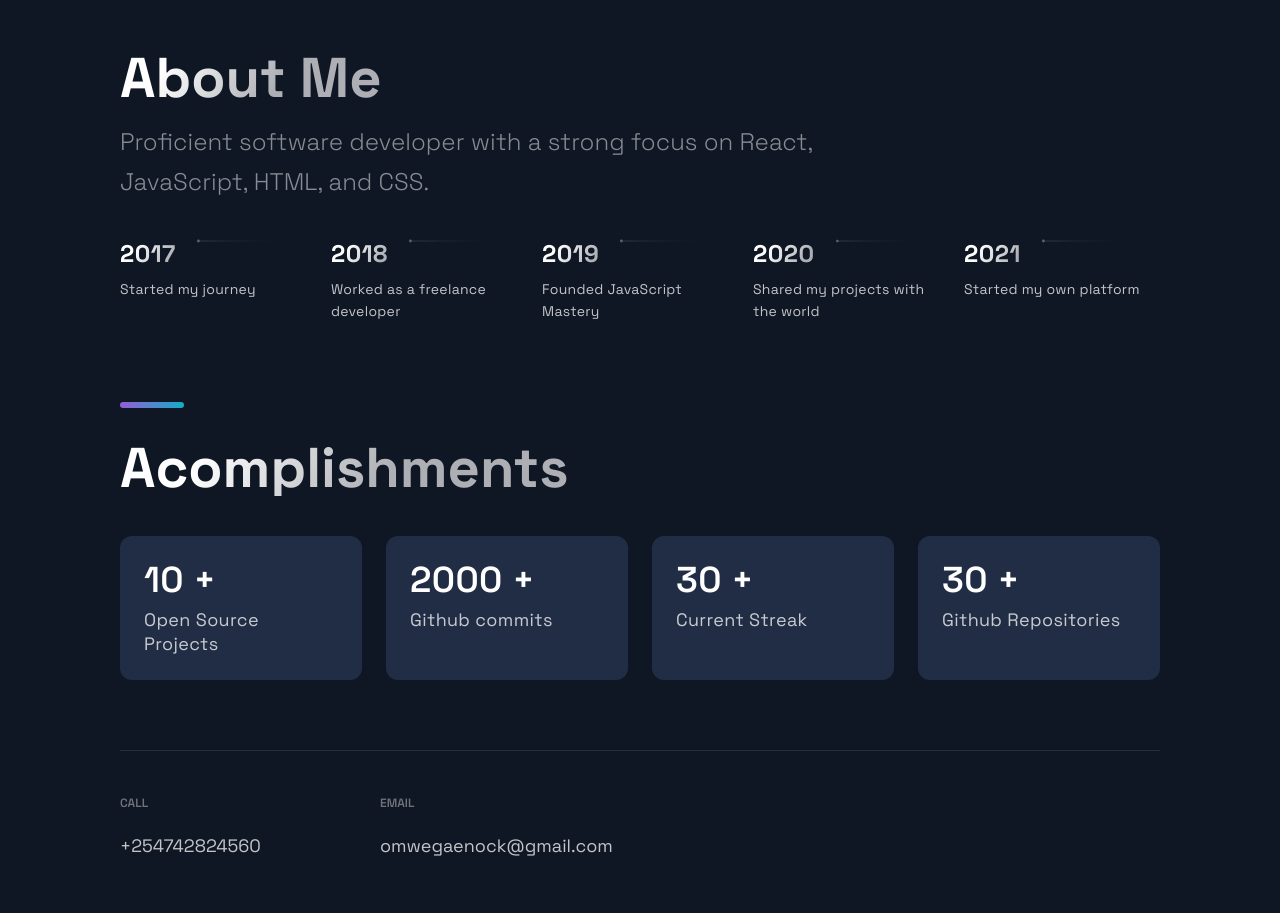
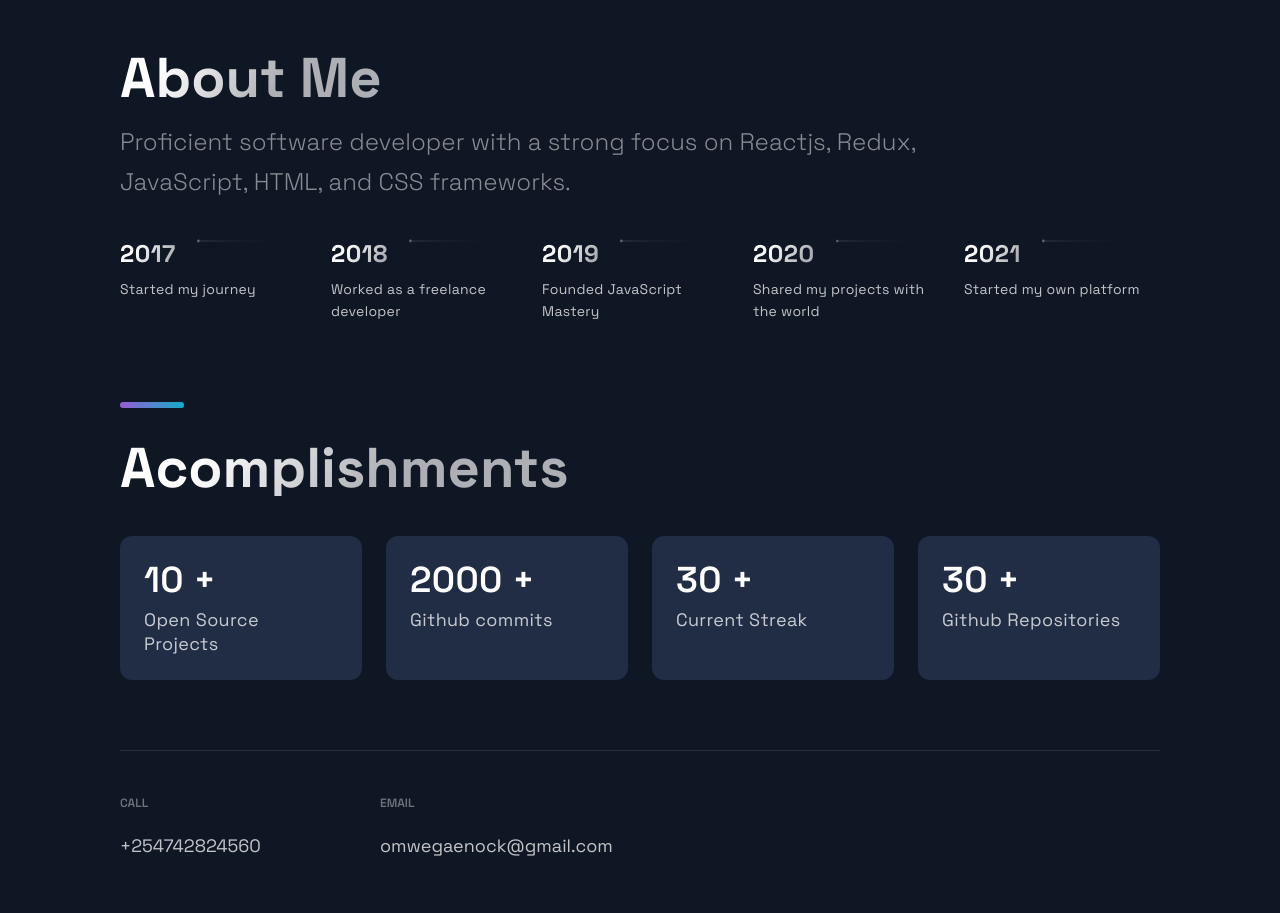
Before and after one commit to Nyakamba/portfolio_website, a Next.js app: page / in a window 1280 px wide. Shown: the part 3060-3973 px from the top of the page. Built offline with nearby package versions, Linux system fonts and the light colour scheme.

Commit message:
TimeLine.js

```diff
--- a/src/components/TimeLine/TimeLine.js
+++ b/src/components/TimeLine/TimeLine.js
@@ -66,8 +66,8 @@ const Timeline = () => {
     <Section id="about">
       <SectionTitle>About Me</SectionTitle>
       <SectionText>
-        Proficient software developer with a strong focus on React, JavaScript,
-        HTML, and CSS.
+        Proficient software developer with a strong focus on Reactjs, Redux,
+        JavaScript, HTML, and CSS frameworks.
       </SectionText>
 
       <CarouselContainer ref={carouselRef} onScroll={handleScroll}>
```
